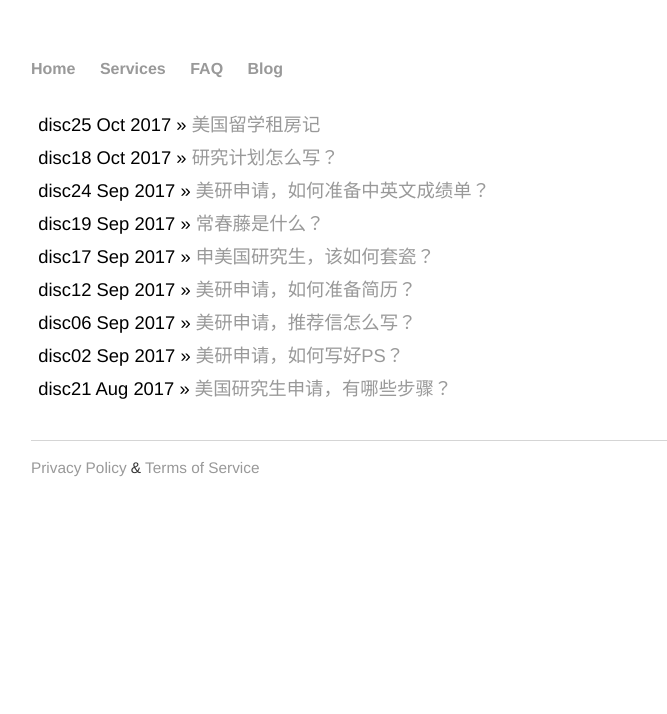
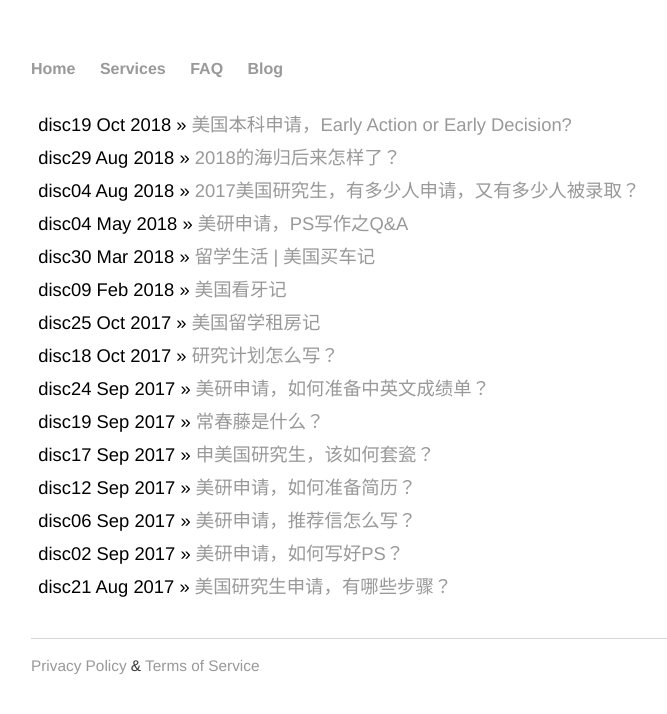
Before and after one commit to RagingTiger/PnFTech.github.io, a Jekyll site: the page built from blog/index.html, in a window 1280 px wide. Shown: the top 714 px of the page, without its empty margins (161-828 px from the left). Built offline with Jekyll 4.4.1, drawn with Linux system fonts in a browser that asks for light colours; some of the changed lines change nothing that is shown.

Commit message:
added new posts

```diff
--- /dev/null
+++ b/_posts/2018-02-09-dental.md
@@ -0,0 +1,33 @@
+---
+layout: post
+title: "美国看牙记"
+date: 2018-02-09
+---
+
+在国内或者美国的小伙伴们都听说过或者亲身经历过美国牙医之贵。其实在美国看牙，除了贵之外，程序还相对更复杂。今天我们就来讲讲关于在美国看牙的问题。
+
+首先，牙齿保险。在美国，身体健康保险和牙齿的保险是分开的，当然医院和牙科诊所也是不想干的两个组织，而大部分学校要求的学生健康保险里并不包含牙齿保险，所以如果你需要牙齿保险，是要自己购买的。
+
+为什么需要牙齿保险呢？有蛀牙或者拔智齿等需要看牙医了，没有保险的话，一趟牙科诊所之旅就能花掉你几百刀。但如果有保险，可以为你省下40% -70%的钱。对的，即使有保险，保险公司也只承担部分费用，或许因为真的太贵。这可能就是为什么美国牙医们都很神气和多金吧。除了牙齿需要治疗的情况下，洗牙和牙齿检查也包含在保险内的，而且这两项是保险全部cover的。美国人（ok，经济条件好的）从出生开始就会每半年进行一次洗牙，每一年一次牙齿检查。洗牙主要是通过牙线和超声波去除牙结石，检查主要包括拍X光片和蛀牙检查。但是牙齿美容（漂白和戴矫正牙套）一般是不包含在保险内的。
+
+这里啰嗦一句，洗牙和检查是很重要的，虽然国内大部分同学都没有这个习惯。它可以定时去除牙齿间残留的东西，还能及时发现蛀牙等问题，做出补救。因为等蛀牙坏到牙髓，那颗牙就废了，只能做根管治疗加牙套，治疗时会很麻烦也很痛苦，费事费财费心。
+
+怎么样，心动了吗？
+
+怎么购买牙齿保险？有的学校会推荐一些保险公司，比如Delta和Blue Cross Blue Shield。我当时用的是Delta。你只需要找到这些公司的网站，对比他们的服务和价格，选择适合你自己的，然后打电话或者直接在网站上注册购买，一年三四百左右。
+
+购买牙齿保险时，你还要注意的一点是，某些服务是购买保险后即刻生效的，比如洗牙和检查，但有些服务是要加入保险后半年至一年才被cover的，比如补牙和拔牙。所以，购买前一定要查好/问清，做出适合你情况的选择。
+
+购买完保险，你就可以找牙科诊所了。在校的学生一般生病都直接去校医院，如果需要转到外面医院，也会由校医院来做转院手续，所以我们大部分情况下不用选择医院。但牙科诊所就得你自己选了。保险公司的网站上会有搜索引擎，你只需要输入你的住址，它会列出你附近的该保险覆盖到的牙科诊所，以及牙医相关情况和用户评价。参考这些信息，你就可以打电话去预约了。预约很多都要提前一两个月，所以算好时间。
+
+下面我想聊聊智齿的问题。
+
+90后的同学们应该已经陆续长出智齿了，那是一个煎熬到牙床痒痒的过程。智齿应该算是我们人类进化的一个bug。我们的牙床骨骼已经进化，但智齿的牙胚却还在，所以它长出来的时候牙床的空间往往不够。然后它就开始顽皮，要么躺下，要么挤前面的磨牙，要么长到牙床侧面。即使有时你觉得你的智齿没有影响到任何其他牙齿，细菌感染可能早在智齿上悄然发生。所以无论是哪国的牙医，都还是建议大家拔掉智齿的。在美国，孩子们到十六七八岁就会到诊所把智齿全拔了。没长出来怎么拔？其实到那个年龄，智齿已经发育完全，只是躲在牙床下面（看下图）。牙医会将病人全身麻醉，然后切开牙床将全部智齿取出。等麻醉退了，你会痛苦个五六天，脸肿，喉咙痛。据我的美国朋友们说，他们大部分拔完智齿都会痛到哭。熬过去就自由了。在中国，牙医经常会建议你等智齿长出来再拔，除非是智齿在牙床下已经长歪了（阻生智齿）。但这种方法的坏处就是，智齿长出来就会挤旁边的磨牙，可能会造成不好的影响。
+
+还有在美国拔智齿的价格，如果没有保险，需要开牙床拔牙的情况下，一般400美元左右。有保险会省掉40% -50%。
+
+看到这有没有觉得我很懂看牙。这都归功于我的一口烂牙。可能是因为长身体的时候缺钙和一些遗传因素， 再加上牙齿清洁和护理知识的缺乏，我的牙齿很不坚固，用牙医的话说，我的牙齿一碰就碎。在换牙期之前，我就开始光顾牙科诊所了。而接下来的十几年的暑假里，我几乎都在看牙。牙科诊所像噩梦一样存在，我现在听到那磨牙器的声音还会打冷颤。
+
+痛过很多次的我要提醒大家，一定每天按时用牙线清洁、刷牙和漱口。牙齿这东西，跟时间一样，一去不复返。。。
+
+好了，希望这篇文章能帮到你，也希望你的看牙之路一帆风顺，更希望你尽量不需要看牙。
--- /dev/null
+++ b/_posts/2018-03-30-cars.md
@@ -0,0 +1,36 @@
+---
+layout: post
+title: "留学生活 | 美国买车记"
+date: 2018-03-30
+---
+
+初到美国的同学往往都会感到孤独和无聊，一个重要的原因就是交通不便利，去哪里都不容易。在国内，菜市场、超市和商场大都分布在居民区附近，经常我们靠步行就能解决温饱。美国的商场和超市经常会集中在远离市中心的城市边上，很少能开在你家门口，一般要乘车走高速才能到达。如果你是在纽约或者旧金山这种拥挤的大城市还能轻易坐上公交和地铁，但如果是在偏乡村一些的地方，没有自己的车，你就只能在家和学校两点一线了，即使去超市买个菜，都得求学长姐带。其实，即使你是在大城市，一次去买菜经常要买一周的量，大包小包提着坐公交也是很艰辛。记得我刚到美国时，会跟我室友提着空的大行李箱去超市购物，也是奇葩了。所以在美国生活一段时间后，大部分同学为了满足基本生活需求都会买车。
+
+今天我要来讲讲关于买车、车保险和保养车方面的知识。讲这些并不是因为我特懂车，而是因为我对车几乎一窍不通，所以这篇文章是讲给那些跟我一样，不热爱车，只为了解基础的知识，保证日常用车方便和安全就足够的同学们。
+
+首先买车。买车的第一步就是要找几个耐心的学长姐，因为他们要开车带你去看车的，给你提供买车建议等。买车一般分为两种车和两种渠道：新车和二手车（也可能是三四五手车），跟卖车公司（dealer）买和跟车主直接买。
+
+新车肯定是要跟dealer买的。买新车的好处就是维修简单、方便，因为新车本身毛病少，而且dealer一般都会提供一年到两年的定期保养服务。你可能觉得新车肯定贵，其实也不一定。价格跟品牌和型号都有关系。比如美国学生的最爱Honda Civic，基础配置价格在两万美金左右，比某些二手豪车便宜，而且因为太普遍，维修也实惠。如果你是有奖学金的研究生，买新车是可以贷款的。如果你经济方面没有问题，也不想浪费太多时间在选车和后续修车上，买新车是你的首选。
+
+买二手车可以选择从dealer手中买或者跟车主直接买。相似质量的车，从dealer手中买价格一般比跟车主买贵一些，但是更保险一些，因为dealer在收购这些二手车后会对其进行一些打理维修。同样，如果你是研究生，跟一些大的dealer买二手车也是可以贷款的。找靠谱dealer的话，建议你想学校学长姐请教。如果你不想买新车，经济方面还不错，但也不想浪费太多时间在选车和后续修车上，跟dealer买车是你的首选。
+
+跟车主买二手车是比较繁琐也有风险的一个过程。首先找车的来源一般有学校中国学生群和当地美国人。一般学校的中国学生会网站上会有售车信息，你也可以发买车帖。当地美国人经常会使用Craigslist和EBay发布卖车信息。在你找到中意售车信息后，接下来要做的就是验车：
+第一步，到Kelley Blue Book 网站上输入车的品牌和型号、年限和其它一些基本信息后，看KBB推荐的价格，根据这个价格来判断售车广告的价格是否合理。
+
+第二步，查看CarFax。这是车的信息，通过车上的VIN（Vehicle Identification Number ）来查。一般这个查询要花个三四十刀。CarFax会提供重要的信息，比如是否有过大的车祸、或者重组，如果有，不管多便宜，这种车就不要买了，后面维修的钱可能会让你破产。
+
+第三步，看车。跟车主约好时间后，让有经验的学长姐带你去看车。然后将车送去一些正规修车厂去做个基本检查。我的车一般都在Fire Stone店维修，他们的服务还是很不错的。
+
+第四步，交车。当车的状况和价格你都满意的情况下，你可以一手交钱，一手领车了。在你付款后，车手要在车的Title(汽车所有权证)上签字，然后交给你。你拿着Title，让你的学长姐开车带你去市政府办理汽车过户，缴税，领车牌，然后你就成为车主了。
+
+无论你是买的新车还是二手车，你即使已经有驾照，还是不能开你买的车。因为美国交通法规定，车上路就必须要有保险。如果被警察查车，他们会要求你出示保险凭证的。所以下一步，你必须要买车险了。
+
+买车险其实比较简单。同样，你可以咨询你的学长姐，联系他们使用的保险公司代理人，提供你的车辆信息，你的驾照ID和信用卡信息就可以搞定了。价格一般跟你的车新旧、里程数、颜色、你的年龄、是否有过罚单以及你选择保险cover的种类等信息相关。一般他们会有基础的cover种类，比如你撞了别人，保险公司负责赔付对方车和你的车维修、自然灾害（冰雹或者撞击动物）维修等。还有一项是路边拖车服务，比如你车坏在路边，保险公司可以提供拖车服务、换轮胎服务等。这一项是很多同学忽略的，但是很重要的，因为如果车坏在路边，叫拖车也是贵的心疼。
+
+付款后，保险代理会把保险凭证发给你，打印出来放在车里就可以了。但在选择保险公司上也会有一些陷阱。比如，我室友第一次买车险时，从师兄那里打听来纽约一个华人开的车险公司。他们的保险比那些大保险公司便宜，所以室友就买了他们的半年保险。结果半年快结束时，保险公司却没打电话来续保，室友打电话去询问，结果已经是空号。可能那个公司跑路了或是倒闭了，但室友一直蒙在鼓里。如果这期间，她发生了车祸，很有可能就破产，还可能坐牢。所以，在选择保险公司上，还是要找大品牌，多询问几个靠谱学长姐。State Farm、Geico和Allstate这些都是比较有名的。
+
+谨记，车险是一定一定一定要有的，为了遵守法律，也为了个人安全。曾经隔壁系的一位同学在没有买车险的情况下去练车，结果出了车祸，自己掏腰包赔偿了对方三万多美金。
+
+车保养方面。如果你是跟dealer买车，他们提供维修，你就省一些麻烦。车维修还是很费钱的一个项目。花两三千美金买N手车的同学经常会抱怨修车的钱超过了买车的钱（所以买车时要有远见，不要只图眼下便宜）。所以对于不懂车的大多数同学来说，找到一个靠谱的修车厂并做好日常保养就至关重要了。比如每隔3000 miles需要换机油、轮胎rotation并进行整体检查， 每隔四五万miles需要换轮胎等。前面讲过我用的修车厂是Fire Stone，这类的修车厂全国都有连锁，程序也比较正规。一些美国同学会去Walmart换机油和基础检测。而一些私人的修车厂，只有你真的确定信得过，再使用。
+
+洋洋洒洒写了这么多，感觉还有很多零碎的知识没加进去。希望这篇文章能让你对买车过程有个大概了解。
--- /dev/null
+++ b/_posts/2018-05-04-psqna.md
@@ -0,0 +1,50 @@
+---
+layout: post
+title: "美研申请，PS写作之Q&A"
+date: 2018-05-04
+---
+
+准备申请2019 Fall的同学们现在已经开始紧锣密鼓地准备申请材料了，除了GRE/GMAT/SAT和TOEFL这些硬件条件的准备，留学文书也是选择DIY留学申请的同学们的一个重大项目（即使你找了留学中介，最好也还是要略懂一二，以防被忽悠）。 留学文书中个人简介（Personal Statement/Statement of Purpose）则是重中之重。
+
+之前我写过一篇关于[PS的文章](http://www.tessay.org/blog/2017/09/02/ps)，而最近我收到一些私信询问更多的细节问题，于是我决定把提问最多的问题统一回答，同时把本科和研究生申请PS分开来写 。
+
+今天，我们要来看看以下三个关于研究生PS的问题：
+* Personal Statement Vs Statement of Purpose
+* 我换了专业，应该怎么把past，present连接到future？
+* 在描述研究经历时，我需要写得很具体吗？
+* 要不要解释我的挂科或者低GPA？
+
+**Q:“这所学校网站上写的是Statement of Purpose (SOP), 不是Personal Statement，那我已经写好的PS需要重写吗？”**
+
+A: 这样看学校对于具体内容的要求。
+
+其实对于这两个名称的界定，学术界也没达成共识。 有人说PS是叙述性文章，需要故事性强一些，SOP则偏应用文，直接而明确。而在Quora（美国版的知乎）上，芝加哥大学计算机科学系的教授Ben H. Zhao给出的答案是SOP需要陈述你为什么要申请研究院，并通过你的学术经历解释你的合格性（show that you are qualified）；PS则是对你个人特点的综合描述，不仅包括学术经历，还有兴趣、领导力、解决问题的能力等。
+
+但是，所有的答案最终都归结到，不管是SOP还是PS，你需要去学校网站上看具体的要求，比如[Stanford计算机科学Master](https://gradadmissions.stanford.edu/applying/starting-your-application/required-application-documents/statement-purpose)项目申请要求:
+*“Your Statement of Purpose should be concise, focused, and well written. It should describe succinctly your reasons for applying to the proposed program at Stanford, your preparation for this field of study, research interests, future career plans, and other aspects of your background and interests which may aid the admissions committee in evaluating your aptitude and motivation for graduate study. The Statement of Purpose must be no more than two pages in length, single-spaced. It will be submitted as part of the online application.”*
+
+同时，在你开始写PS/SOP之前，先把你想要申请学校的要求都列出来。如果要求写SOP为多数，你可以先写SOP，然后再修改成PS。反之亦然。
+
+**Q: “我申请的专业并非本科专业，那还需要写我本科上的课程，和做的那些研究吗？”**
+
+A:  当然需要。
+
+其实大部分同学在申请研究生院时，申请专业都不是与本科时做过的研究相吻合的。但即使看似不沾边，我们还是能找出很多共通之处的。从课程角度来讲，大部分专业在本科时，微积分、线性代数、基础化学、基础物理等都是必修课，所以这已经沾了边。从研究能力来讲，所有的科研项目都分为提出问题，查找文献和提出解决方案，实验验证或探索，结论并提出改善方案。所以，如果你能从Past和Present展现自己的这些能力，无论Future是什么专业，你都能展示给那些教授们你可以。
+
+不过，光这些也还是不够的。毕竟你要转专业，你所描述的Past和Present跟Future没有直接关系的话，也会让人觉得逻辑不通。所以，你还需要加上你对所申请专业所做的一些工作，比如阅读相关文献或书籍，上网络课程等。
+
+今年年初，我帮助了一位跨专业申请研究生的同学写留学文书。这位中国学生在美国本科读的Electrical Engineering （EE），但申请的是Master in Data Science （DS）。非计算机类专业的同学一看会说： “这两专业不是差不多吗，都跟计算机相关？”但其实EE的本科课程里除了微积分，线性代数，基础编程课程跟计算机科学相关，其他主要都是跟电力（物理）有关的。而DS里一半是计算机科学（编程，算法，机器学习，数据库等），一半是统计学。所以在他的PS里，我们强调了他对数学的喜爱以及他上过的数学类课程。研究经历上，简略描述了他做的电力相关的研究内容，强调了他是如何解决问题的。在连接到DS 时，我们呼应了他对于数学的喜爱，对于进一步提高科研能力的渴求，以及通过他自己的阅读，对于未来从事DS相关工作的设想。
+
+**Q：“我需要详细写出我的研究项目吗？如果看我PS的教授如果是相关领域，还用我解释那么多？如果不是相关领域，我解释了也没意义吧？”**
+
+A：要详细，但这个详细不是要把你整个研究报告都乘上，只需写清what，why和how。首先，不需要质疑教授是否看得懂，他们都是有着十几到几十年科研经历的人，时刻关注着本专业最前沿。然后，只有你写出来你做过的东西，才代表你懂。而且，研究项目的内容才是区分你与其他申请者的关键。
+
+比如，申请PhD in Machine Learning的人里可能有20%有过图像方面的经历，但应该只有一个做的是通过图像分类看人五官位置来预测被测试者是正面情绪多还是负面情绪多。记忆点！
+
+**Q：“我曾经挂过科，GPA在大一大二时没有很光鲜亮丽，要不要在PS里解释？”**
+
+A：要解释。讲出你挂科或者低分的真正原因（do not lie），更重要的是描述你后来是如何通过努力追赶上来的。这样逆袭的故事会让阅卷的教授们印象深刻。
+
+我的另一位学生，她在刚到美国读本科的时候，完全不适应那里的生活和学习环境，前两年超过两学期GPA<2.5，而被学院劝退。她经历了劝退、换专业等过程，第三年第二学期就把总GPA提到了3.3+，还重修了挂掉的科目。我们把这个故事写到了PS里，这种成长经历一定会是记忆点。
+
+关于研究生PS的Q&A就先到这儿，后面我们还会分享更多关于PS的写作方法。
--- /dev/null
+++ b/_posts/2018-08-04-graduateadmission.md
@@ -0,0 +1,76 @@
+---
+layout: post
+title: "2017美国研究生，有多少人申请，又有多少人被录取？"
+date: 2018-08-04
+---
+
+嗨，大家好！
+
+今天，我想来跟大家聊聊数据（大数据时代，怎能不看数据？！）。看看2017年美国留学的申请数、录取数、以及不同专业的录取数。希望这些数据能帮助你宏观上了解自己的申请所处的大环境。
+
+这些数据都是摘自「Council of Graduate Schools」(cgsnet.org)的2017年研究生申请和录取调研报告，想看原文的同学，可以点[这里](http://cgsnet.org/ckfinder/userfiles/files/Intl_Survey_Report_Fall2017.pdf)下载。
+
+PS: 有人可能问，为什么没有2018年的？这个报告的发布时间是2018年1月，也就是说，2018年的数据要等到2019年初。
+
+**2017年有多少份研究生项目申请?**
+
+More than 71万。硕士项目占66%，博士项目占34%。
+
+其中亚洲区域占了79%，而中国占了39%，也就是说中国学生递交了将近28万份申请。
+
+而研究生项目又分为硕士/证书（Master’s/certificate）和博士（Doctorates）。中国这28万份申请中，69%（～19万）是申请硕士，31%（～9万）是申请博士。
+
+亚洲区域，除了韩国，大部分国家的申请数量上都是硕士高于博士。欧洲、中东和非洲则是博士申请数高于硕士的。
+
+**哪些专业是申请热门？**
+
+在CGS调研的七十多万份国际学生申请中，工程类专业位居榜首，占28%（～20万）。工程类似乎一直都是最多的，虽然近几年略有下降。
+
+其次就是数学和计算机科学，占22%（～16万，近几年有增长）。接下来就是商科（15%）、社会和行为科学（8%）、生物和农业（6%）。
+
+如果按硕士和博士项目来看，硕士申请集中在工程、数学和计算机、商科上，占了几乎所有硕士申请的70%。
+
+博士项目申请则比较分散，除了前面说的热门领域，物理和地质科学申请数量突出。
+
+**2017年有多少份研究生项目录取信？**
+
+More than 21万。录取/申请比例～30%。硕士项目占82%，博士项目18%。
+
+注意一下，之前说的申请数71万，并不是说71万人申请，而是71万份申请，大部分学生都是会申请多个学校的。
+
+中国学生收到的录取信占40%（～8万），录取/申请比例29%。其中，硕士项目的录取信占84%（～7万），博士项目录取信占16%（～1万）。也就是说，硕士申请的录取率为37%，博士申请的录取率为11%。
+
+
+*看到这，你是否开始对比自己要申请的项目，算计自己要申请多少个学校了？！*
+
+**不同专业的录取/申请比例？**
+
+在这～21万录取信中，工程类占30%（～6万，录取/申请=30%），数学和计算机占22%（～4万，录取/申请=25%），商科占18%（～4万，录取/申请=10%）。
+
+硕士项目的录取信中，以上三个专业所占比例跟前面相近。博士项目的录取信中，商科偏低（3%），工程（31%，录取/申请=20%）、数学和计算机（12%，录取/申请=18%）、物理和地质科学（13%，录取/申请=17%）、社会和行为学（11%，录取/申请=12%）、生物和农业（9%，录取/申请=14%）都是热门的。
+
+*看到这，你是否开始对比自己要申的专业，算计自己要申请多少个学校了？！*
+
+**2017年，有多少学生入学？**
+
+A little bit more than 24万。硕士项目入学人数占57%（～14万），博士项目占48%（～10万）
+
+怎么博士项目入学人数竟然比录取信多6万？我目前也没查到这个原因，估计是有的学生在读硕士期间直接硕转博？
+
+中国占了33%（～8万）。
+
+这八万学生中，其中硕士项目入学数占58%（～5万），博士项目入学数占42%（～3万）。
+
+硕士项目中，录取信/入学数=80%，这可能就是说那些收到录取信的同学中，有一部分（～20%）有>=2份录取信。
+
+入学学生的专业分布跟前面录取信的非常相近，就不需赘述了。
+
+好了，看了这么多数据，有没有头大，我反正是懵了。
+
+如果你想更科学更准确的计算你要申请的学校数量，你能拿到录取通知书的几率等等，一定去把这报告原文下载下来，自己好好算算。
+
+当然，这些数据是宏观的。当涉及到个案时，变量还有很多。希望大家尽力做好每一步，留学路上加油！
+
+Reference：
+
+http://cgsnet.org/ckfinder/userfiles/files/Intl_Survey_Report_Fall2017.pdf
--- /dev/null
+++ b/_posts/2018-08-29-returneesemployment.md
@@ -0,0 +1,43 @@
+---
+layout: post
+title: "2018的海归后来怎样了？"
+date: 2018-08-29
+---
+
+每年当大量学生走出国门，到大洋彼岸求学时，也有一大批的学成归来的学子，涌入了国内求职、就业和创业的大潮。
+
+出国留学，虽然满是惊险喜悦，我们也经常会在聊到找工作时发愁。是回国还是在国外发展？那些以前的海归们都混的咋样了？
+
+最近，全球化智库（CCG）与智联招聘联合发布了「2018中国海归就业创业调查报告」。想看原文的同学可以去[官网](http://www.ccg.org.cn/Research/View.aspx?Id=9643)。
+
+从CCG的调查样本来看，有超过一半的学生是本科毕业出国，从国外拿了硕士学位后回国的。同时有超过40%的学生以经济和商科为主修专业。
+
+在留学期间或毕业后，有70%的同学是在国外有实习或工作经历，而又16%的同学有海外创业经历。验证了我经常跟来咨询的学生讲的“在国外，只要你努力找，一定能找到实习或工作的。”
+
+在被问到问什么选择回国发展时，67%的同学选择“方便与家人和朋友团聚。”融入一个陌生的国度和文化，总归太让人孤独。
+
+在回国后，北京、上海和广东是海归们选择工作和居住较多的城市，占了海归总量的12%，8%，和6%。但对比留学前和归国后的居住地，61%的海归回国后都回到了自己的家乡城市发展。
+
+回国求职时，有82%的同学在3个月以内找到了工作，95%的同学在6个月内找到了工作。
+
+超过一半的被调查海归认为「语言及跨文化沟通能力强」是最大的优势，而「不了解国内就业形势和企业需求」是主要劣势。97%的海归认为融入国内的生活和工作环境没问题，冰球4-6年工作收入就能收回留学成本。
+
+在所有海归就业领域里，金融业再次成为赢家，其次是信息传输、软件和信息技术。
+
+超过一半（53%）的海归选择在私营/民营企业工作，其次是外企/港澳台企业。而所入职的职位是以普通岗位（非基础岗位，非中层管理或高管）为主。
+
+同时，有近70%的海归月收入超过6000元，这个比列比2017年高出12个百分点。收入从6000-20000各个区间比去年高，表明海归们的薪资水平提高了哦。
+
+虽然如此，80%的海归认为收入低于预期。毕竟现在国门打开，留过学确实已不是什么新鲜事了。有超过一半的海归有换工作的经历，大部分人的工作跟所学专业是不太相关的。（我们只是留过学，其实跟很多国内刚就业的同学一样的。）
+
+对于国内各省市出台的各种吸引留学生回国就业的政策，其实大部分（63%）的海归都只是听说过，却不太了解。
+
+想创业的同学们，注意一下！
+
+72%的海归创业资金来源是个人存款。信息传输、软件和信息技术、教育是海归创业的主要三大领域。
+
+最后，其实无论是在哪里就业或创业，我们都要走过一段踏踏实实，闷头苦干的时间，以证明自己的实力，得到老板或客户的认可和信任，然后路就会越走越顺了。所以，加油！
+
+
+Reference：
+http://www.ccg.org.cn/Research/View.aspx?Id=9643
--- /dev/null
+++ b/_posts/2018-10-19-earlyadmission.md
@@ -0,0 +1,49 @@
+---
+layout: post
+title: "美国本科申请，Early Action or Early Decision?"
+date: 2018-10-19
+---
+
+大家好啊，申请都进行的如何了？这两周正值美国本科早申EA和早录ED截止日期临近，我们的文书辅导工作又是忙到热火朝天。在与客户交流的过程中，我发现很多同学其实对EA和ED以及其它一些相关的申请环节了解的不太准确，而在足准备工作的情况下EA和ED真的会帮助大家申请成功。所以，今天，我要给大家讲讲什么是EA、ED、REA、SCEA、RD、RO，以及我们应该如何准确适当的运用这些申请环节来提高自己的申请成功概率。
+
+**Early Action (EA)**
+
+EA就是提早申请，大部分学校EA申请截止日期在11月1日，在12月-1月之间就会收到录取结果，明年5月之前回复学校是否会入学。
+
+EA主要的特点是，不与申请学校有任何协定，也就是说你可以申请多所学校的EA，被某些学校录取了也可以选择不去。
+
+EA申请一般只有一轮，虽然大部分学校截止日期在11/01，也有学校，比如我们的一位学生上周提交的北卡州立就是10月15日。所以还是请大家去学校网站查好截止日期哦～
+
+EA的设置原因是给你一个机会让你提早申请你感兴趣的学校，提高你的申请成功率，并减轻申请压力。如果你已经准备好了SAT和托福，也调查好了你想申请的学校，把握好EA申请，会让你早早从申请这段苦日子里解放。
+
+**Early Decision (ED)**
+
+ED就是提早决定。有些学校的ED一般分两轮，第一轮截止日期一般在11月中旬，第二轮截止日期一般在12月。
+
+ED限制性比EA更强，要求学生只能申请一所学校的ED，如果被录取就必须得去。因此学生在申请前要做好功课，对比自己的成绩与学校往年的录取数据，调查好学校的课程、师资、环境等因素，然后有十足的把握说“这就是我最想去的学校！”
+
+谨记，在选择ED申请学校时，要be realistic and be committed。不要选择自己的成绩和背景完全够不着的学校，否则录取不了就浪费了一个名额。也不要选择自己的保底学校，否则被录取了你又可能觉得委屈。
+
+**Restricted Early Action （REA）**
+
+REA是指可以与其他EA一起申请，但不可以申请ED。录取后也可选择不去。有这个申请环节的学校较少，比如Boston College和Georgetown University。
+
+**Single Choice Early Action (SCEA)**
+
+SCEA顾名思义，就是说学生只能申请这一个学校的EA，有些学校要求不得同时申请其他任何的EA、ED、REA。这么专一的申请选项当然只有名校中的名校才敢搬出来，比如Harvard、Yale、Princeton、Stanford。
+
+但各位同学请注意：请去学校网站仔细阅读，申请了SCEA是否能同时申请EA、ED、REA等。每个学校都有自己的规定，所以仔细查好哦～
+
+**Regular Decision (RD)**
+
+RD就是指正常申请，想申请多少所学校都可以，被录取了去不去取决于你。
+
+有同学问我：“如果我已经申请了EA或ED，被拒后，是否还能申请RD？”有些学校会把EA或ED中没有录取的申请者直接放入RD的申请池。也有些学校会明确告诉你，不用申请了。各家都有不同规定，需要你去查阅网站或者发邮件询问学校。
+
+**Rolling Admission (RO)**
+
+RO是指学校没有申请截止日期，先到先得，录满为止。
+
+最后，还有一点需要注意：
+
+有些学校的早申项目并不适用于国际学生，所以不要想当然的以为你肯定能申请，比如Penn State Univ.的EA就只适用于美国学生。请提前去学校网站阅读相关信息，做好准备哦。
```
Also changed, not shown: _posts/2017-10-18-researchplan.md (renamed from _posts/2017-10-18-resarchplan.md, +3 -2 lines), _posts/2017-10-25-rentingtutorial.md (+3 -3 lines).
